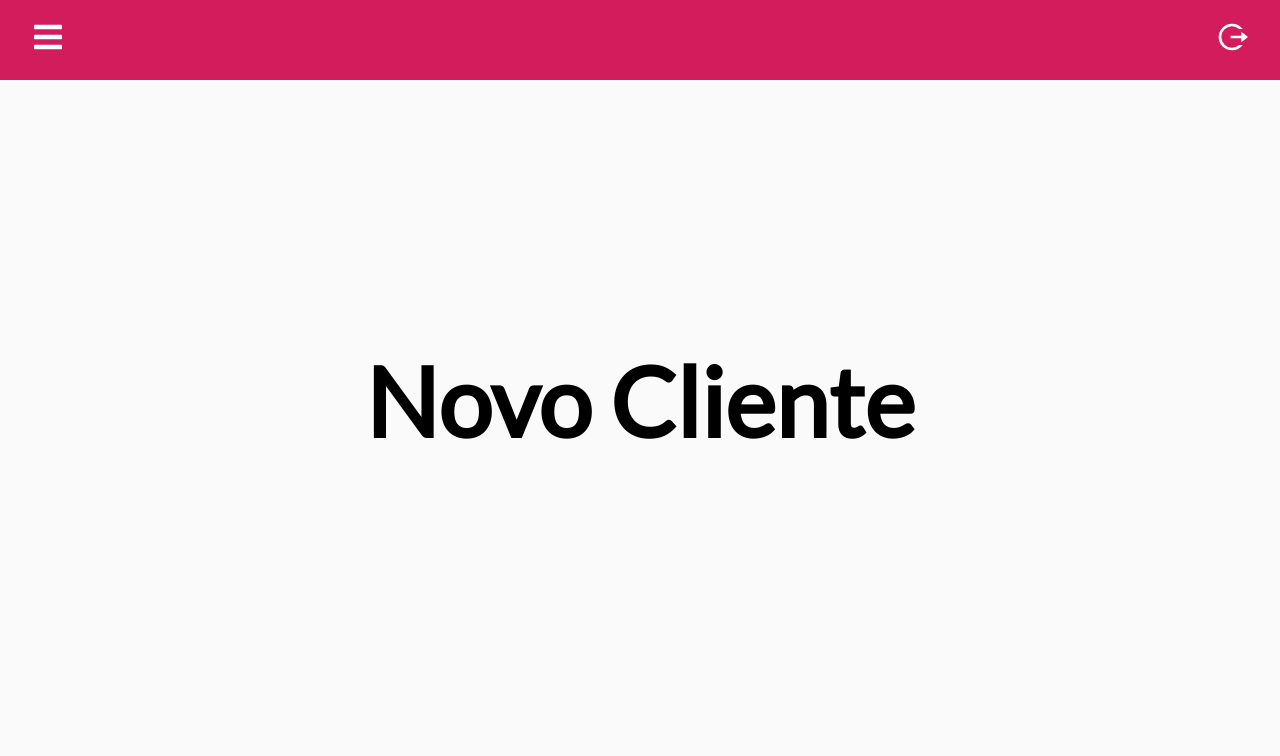
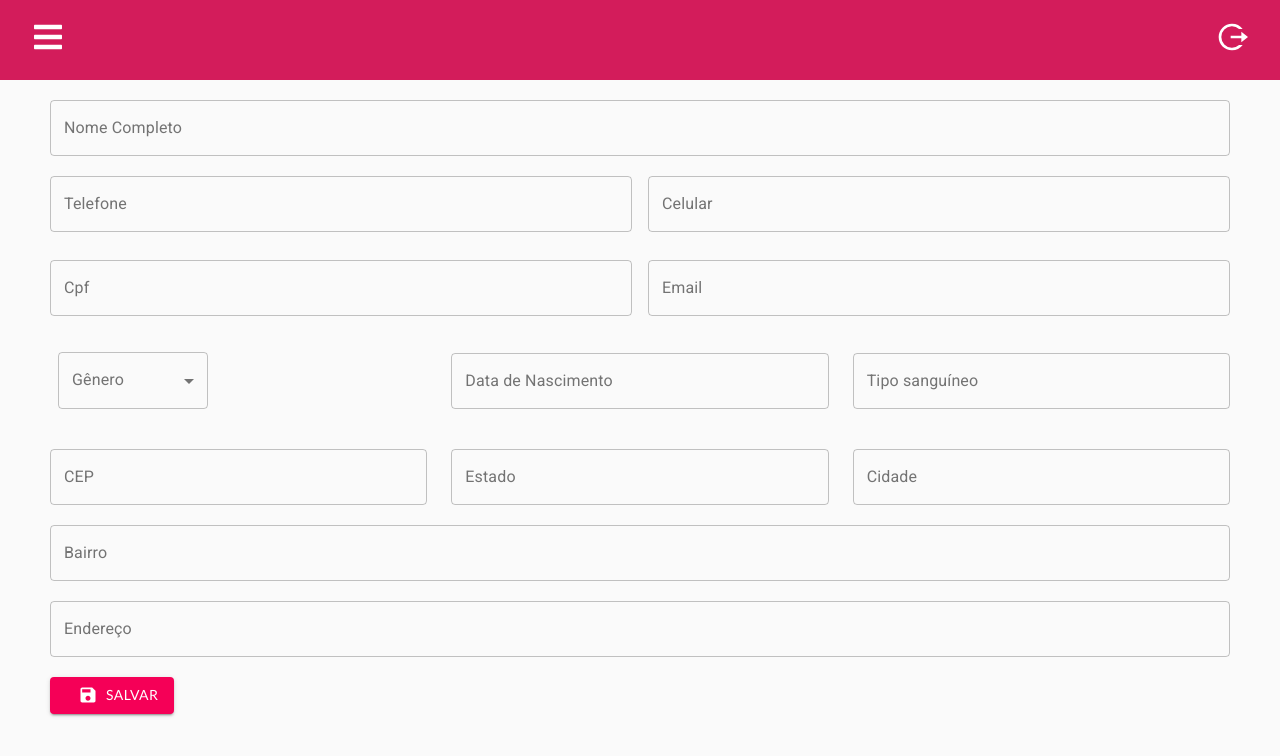
Before and after one commit to afyalabs-1/afya-prontuario-frontend, a React (Create React App) app: page /customerRegistration in a window 1280 px wide. Shown: the top 756 px of the page. Built offline with nearby package versions, Linux system fonts and the light colour scheme.

Commit message:
✨ Inicia página customer-registration.

```diff
--- a/src/pages/customerRegistration/index.js
+++ b/src/pages/customerRegistration/index.js
@@ -1,9 +1,193 @@
-import React from "react";
+import React, { useState } from "react";
+import { makeStyles } from "@material-ui/core/styles";
+import TextField from "@material-ui/core/TextField";
+import Button from "@material-ui/core/Button";
+import Grid from "@material-ui/core/Grid";
+import SaveIcon from "@material-ui/icons/Save";
+import InputLabel from "@material-ui/core/InputLabel";
+import MenuItem from "@material-ui/core/MenuItem";
+import FormControl from "@material-ui/core/FormControl";
+import Select from "@material-ui/core/Select";
+
+const useStyles = makeStyles((theme) => ({
+  marginBox: {
+    marginTop: 20,
+    marginBottom: 5,
+    marginRight: 50,
+    marginLeft: 50,
+  },
+  marginBottomField: {
+    marginBottom: 20,
+  },
+  formControl: {
+    margin: theme.spacing(1),
+    minWidth: 150,
+  },
+}));
 
 const CustomerRegistration = () => {
+  const classes = useStyles();
+  const [gender, setGender] = useState();
+
   return (
-    <div className='css-provisorio'>
-      <h1>Novo Cliente</h1>
+    <div className={classes.marginBox}>
+      <form>
+        <TextField
+          id="clientName"
+          label="Nome Completo"
+          variant="outlined"
+          color="secondary"
+          fullWidth={true}
+          className={classes.marginBottomField}
+        />
+        <Grid container spacing={2} alignItems="center">
+          <Grid item xs={6}>
+            <TextField
+              id="phone"
+              label="Telefone"
+              variant="outlined"
+              color="secondary"
+              fullWidth={true}
+              className={classes.marginBottomField}
+            />
+          </Grid>
+          <Grid item xs={6}>
+            <TextField
+              id="celphone"
+              label="Celular"
+              variant="outlined"
+              color="secondary"
+              fullWidth={true}
+              className={classes.marginBottomField}
+            />
+          </Grid>
+        </Grid>
+
+        <Grid container spacing={2} alignItems="center">
+          <Grid item xs={6}>
+            <TextField
+              id="cpf"
+              label="Cpf"
+              variant="outlined"
+              color="secondary"
+              fullWidth={true}
+              className={classes.marginBottomField}
+            />
+          </Grid>
+          <Grid item xs={6}>
+            <TextField
+              id="email"
+              label="Email"
+              variant="outlined"
+              color="secondary"
+              fullWidth={true}
+              className={classes.marginBottomField}
+            />
+          </Grid>
+        </Grid>
+        <Grid container spacing={3} alignItems="center">
+          <Grid item xs={4}>
+            <FormControl variant="outlined" className={classes.formControl}>
+              <InputLabel id="gender">Gênero</InputLabel>
+              <Select
+                labelId="select-gender"
+                id="gender"
+                label="gender"
+                justify="center"
+                color="secondary"
+                autoWidth={false}
+                className={classes.marginBottomField}
+                value={gender}
+                onChange={(e) => setGender(e.target.value)}
+              >
+                <MenuItem value={1}>Feminino</MenuItem>
+                <MenuItem value={2}>Masculino</MenuItem>
+                <MenuItem value={3}>Indefinido</MenuItem>
+              </Select>
+            </FormControl>
+          </Grid>
+          <Grid item xs={4}>
+            <TextField
+              id="birthDate"
+              label="Data de Nascimento"
+              variant="outlined"
+              color="secondary"
+              fullWidth={true}
+              className={classes.marginBottomField}
+            />
+          </Grid>
+          <Grid item xs={4}>
+            <TextField
+              id="bloodType"
+              label="Tipo sanguíneo"
+              variant="outlined"
+              color="secondary"
+              fullWidth={true}
+              className={classes.marginBottomField}
+            />
+          </Grid>
+        </Grid>
+        <Grid container spacing={3} alignItems="center">
+          <Grid item xs={4}>
+            <TextField
+              id="cep"
+              label="CEP"
+              variant="outlined"
+              color="secondary"
+              fullWidth={true}
+              className={classes.marginBottomField}
+            />
+          </Grid>
+          <Grid item xs={4}>
+            <TextField
+              id="state"
+              label="Estado"
+              variant="outlined"
+              color="secondary"
+              fullWidth={true}
+              className={classes.marginBottomField}
+            />
+          </Grid>
+          <Grid item xs={4}>
+            <TextField
+              id="city"
+              label="Cidade"
+              variant="outlined"
+              color="secondary"
+              fullWidth={true}
+              className={classes.marginBottomField}
+            />
+          </Grid>
+        </Grid>
+        <TextField
+          id="district"
+          label="Bairro"
+          variant="outlined"
+          color="secondary"
+          fullWidth={true}
+          className={classes.marginBottomField}
+        />
+        <TextField
+          id="adress"
+          label="Endereço"
+          variant="outlined"
+          color="secondary"
+          fullWidth={true}
+          className={classes.marginBottomField}
+        />
+
+        <Grid container alignItems="center">
+          <Grid item xs={12}>
+            <Button
+              variant="contained"
+              color="secondary"
+              startIcon={<SaveIcon />}
+            >
+              Salvar
+            </Button>
+          </Grid>
+        </Grid>
+      </form>
     </div>
   );
 };
```
